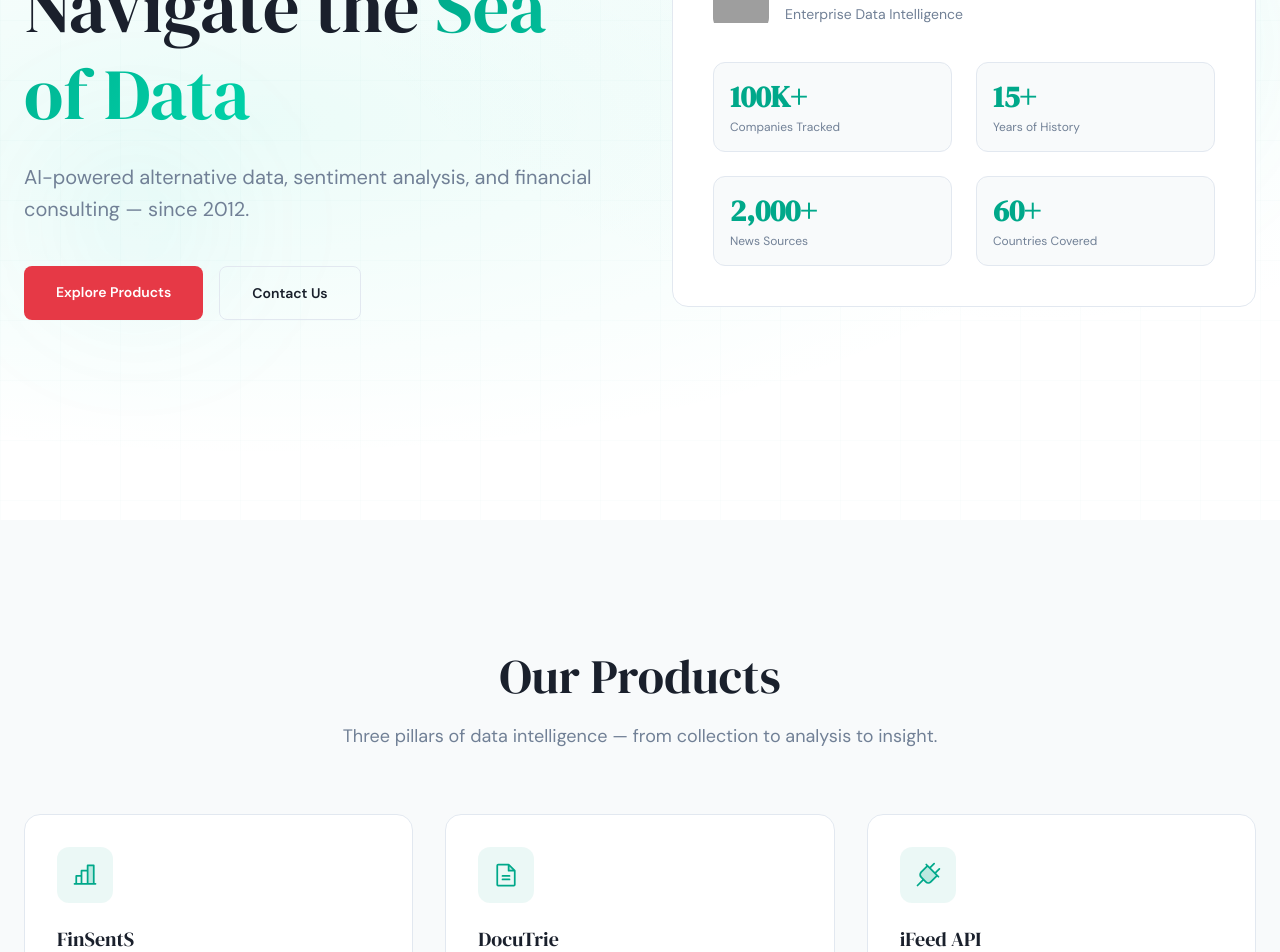
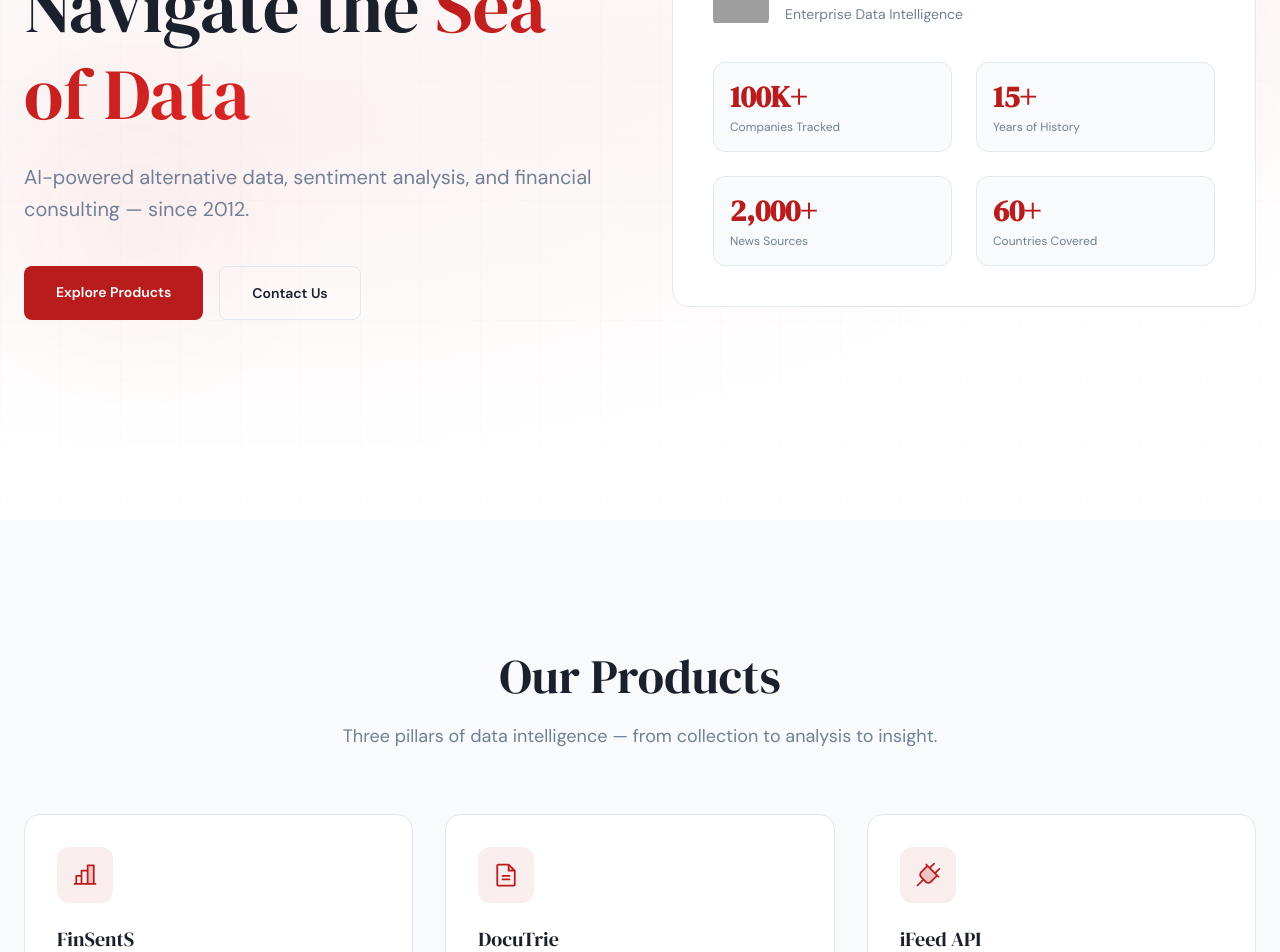
Before and after one commit to InfoTrie/infotrie-next, a Next.js app in the folder web/: page / in a window 1280 px wide. Shown: the part 280-1232 px from the top of the page. Built offline with nearby package versions, Linux system fonts and the light colour scheme; grey boxes are pictures that could not be loaded.

Commit message:
feat: change accent color from teal to InfoTrie red
- Update accent colors to match InfoTrie logo red (#B91C1C)
- Update all gradient backgrounds and glow effects
- Update selection highlight and decorative elements

https://claude.ai/code/session_014wKU6kg6PZzgVEnehp21YV

```diff
--- a/web/src/app/globals.css
+++ b/web/src/app/globals.css
@@ -2,7 +2,7 @@
 
 /* ============================================================
    CSS Custom Properties — Design Tokens
-   InfoTrie Brand Colors — Light Theme with Teal Accent
+   InfoTrie Brand Colors — Light Theme with Red Accent
    ============================================================ */
 
 :root {
@@ -11,16 +11,16 @@
   --color-secondary: #f8fafb;
   --color-tertiary: #f1f5f9;
 
-  /* InfoTrie Teal brand accent */
-  --color-accent: #00a88a;
-  --color-accent-hover: #008f75;
-  --color-accent-light: #00d4aa;
-  --color-accent-soft: rgba(0, 168, 138, 0.08);
+  /* InfoTrie Red brand accent (matches logo) */
+  --color-accent: #B91C1C;
+  --color-accent-hover: #991B1B;
+  --color-accent-light: #DC2626;
+  --color-accent-soft: rgba(185, 28, 28, 0.08);
 
-  /* Secondary accent — coral for CTA buttons */
-  --color-coral: #e63946;
-  --color-coral-hover: #d32f3d;
-  --color-coral-soft: rgba(230, 57, 70, 0.08);
+  /* Secondary accent — same red for CTA buttons */
+  --color-coral: #B91C1C;
+  --color-coral-hover: #991B1B;
+  --color-coral-soft: rgba(185, 28, 28, 0.08);
 
   /* Text colors */
   --color-text: #1a202c;
@@ -102,11 +102,11 @@ code, pre, .font-mono {
 
 /* Glow effects */
 .glow-accent {
-  box-shadow: 0 0 40px rgba(0, 168, 138, 0.15);
+  box-shadow: 0 0 40px rgba(185, 28, 28, 0.15);
 }
 
 .glow-coral {
-  box-shadow: 0 0 40px rgba(230, 57, 70, 0.1);
+  box-shadow: 0 0 40px rgba(185, 28, 28, 0.1);
 }
 
 /* Hover lift effect */
@@ -130,7 +130,7 @@ code, pre, .font-mono {
 
 .btn-primary:hover {
   background: var(--color-coral-hover);
-  box-shadow: 0 8px 24px rgba(230, 57, 70, 0.25);
+  box-shadow: 0 8px 24px rgba(185, 28, 28, 0.25);
 }
 
 .btn-secondary {
@@ -218,7 +218,7 @@ code, pre, .font-mono {
 
 /* Selection */
 ::selection {
-  background: rgba(0, 168, 138, 0.2);
+  background: rgba(185, 28, 28, 0.2);
   color: var(--color-text);
 }
 
@@ -245,11 +245,11 @@ code, pre, .font-mono {
 /* Background patterns - subtle for light theme */
 .bg-grid {
   background-image:
-    linear-gradient(rgba(0, 168, 138, 0.04) 1px, transparent 1px),
-    linear-gradient(90deg, rgba(0, 168, 138, 0.04) 1px, transparent 1px);
+    linear-gradient(rgba(185, 28, 28, 0.03) 1px, transparent 1px),
+    linear-gradient(90deg, rgba(185, 28, 28, 0.03) 1px, transparent 1px);
   background-size: 60px 60px;
 }
 
 .bg-gradient-radial {
-  background: radial-gradient(ellipse at 50% 0%, rgba(0, 168, 138, 0.06) 0%, transparent 60%);
+  background: radial-gradient(ellipse at 50% 0%, rgba(185, 28, 28, 0.05) 0%, transparent 60%);
 }
--- a/web/src/app/page.tsx
+++ b/web/src/app/page.tsx
@@ -25,7 +25,7 @@ function Hero() {
         className="absolute inset-0"
         style={{
           background:
-            "radial-gradient(ellipse at 20% 50%, rgba(0, 212, 170, 0.08) 0%, transparent 60%), radial-gradient(ellipse at 80% 20%, rgba(78, 205, 196, 0.06) 0%, transparent 50%)",
+            "radial-gradient(ellipse at 20% 50%, rgba(185, 28, 28, 0.06) 0%, transparent 60%), radial-gradient(ellipse at 80% 20%, rgba(220, 38, 38, 0.04) 0%, transparent 50%)",
         }}
       />
       {/* Grid pattern overlay */}
@@ -34,11 +34,11 @@ function Hero() {
       {/* Decorative elements */}
       <div
         className="absolute top-1/4 right-10 h-64 w-64 rounded-full blur-3xl"
-        style={{ background: "rgba(0, 212, 170, 0.08)" }}
+        style={{ background: "rgba(185, 28, 28, 0.06)" }}
       />
       <div
         className="absolute bottom-1/4 left-10 h-48 w-48 rounded-full blur-3xl"
-        style={{ background: "rgba(78, 205, 196, 0.06)" }}
+        style={{ background: "rgba(220, 38, 38, 0.04)" }}
       />
 
       <div className="relative mx-auto max-w-7xl px-6 py-32">
@@ -391,11 +391,11 @@ function CTA() {
         {/* Background decoration */}
         <div
           className="absolute -top-20 -right-20 h-64 w-64 rounded-full blur-3xl"
-          style={{ background: "rgba(0, 212, 170, 0.12)" }}
+          style={{ background: "rgba(185, 28, 28, 0.08)" }}
         />
         <div
           className="absolute -bottom-20 -left-20 h-48 w-48 rounded-full blur-3xl"
-          style={{ background: "rgba(78, 205, 196, 0.08)" }}
+          style={{ background: "rgba(220, 38, 38, 0.06)" }}
         />
 
         <div className="relative mx-auto max-w-2xl text-center">
```
